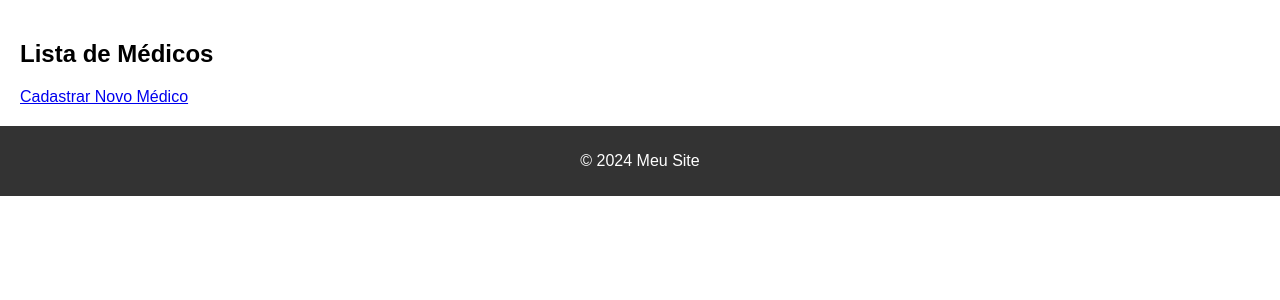
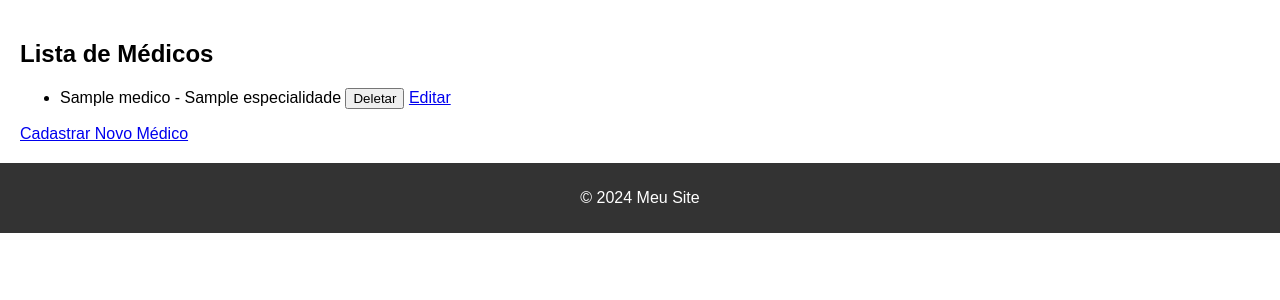
Before and after one commit to andersonfontes/exercicios_django, a Django app: page /medicos/ in a window 1280 px wide. Shown: the part 134-434 px from the top of the page. Run offline with Django 5.2, Linux system fonts and the light colour scheme; tables that the repository leaves empty hold one stand-in row (values such as "Sample post").

Commit message:
corrigido nome dentro dos for nas list templates: especialidades >>> especialidade_list ; medicos >>> medico_list ; tambem poderia ter mudado o context_object_name dentro da view

```diff
--- a/medicos/templates/especialidade_list.html
+++ b/medicos/templates/especialidade_list.html
@@ -6,7 +6,7 @@
 {% block content %}
     <h2>Lista de Especialidades</h2>
     <ul>
-        {% for especialidade in especialidades %}
+        {% for especialidade in especialidade_list %}
             <li>{{ especialidade.nome }} - {{ especialidade.descricao }}
                 <form action="{% url 'especialidade_delete' especialidade.id %}" method="post" style="display: inline;">
                     {% csrf_token %}
--- a/medicos/templates/medico_list.html
+++ b/medicos/templates/medico_list.html
@@ -6,7 +6,7 @@
 {% block content %}
     <h2>Lista de Médicos</h2>
     <ul>
-        {% for medico in medicos %}
+        {% for medico in medico_list %}
             <li>{{ medico.nome }} - {{ medico.especialidade }}
                 <form action="{% url 'medico_delete' medico.id %}" method="post" style="display: inline;">
                     {% csrf_token %}
--- a/medicos/views.py
+++ b/medicos/views.py
@@ -10,6 +10,7 @@ from .forms import EspecialidadeForm, MedicoForm
 class EspecialidadeListView(ListView):
     model = Especialidade
     template_name = 'especialidade_list.html'
+
 
 class EspecialidadeCreateView(CreateView):
     model = Especialidade
@@ -32,6 +33,7 @@ class MedicoListView(ListView):
     model = Medico
     template_name = 'medico_list.html'
 
+
 class MedicoCreateView(CreateView):
     model = Medico
     form_class = MedicoForm
```
